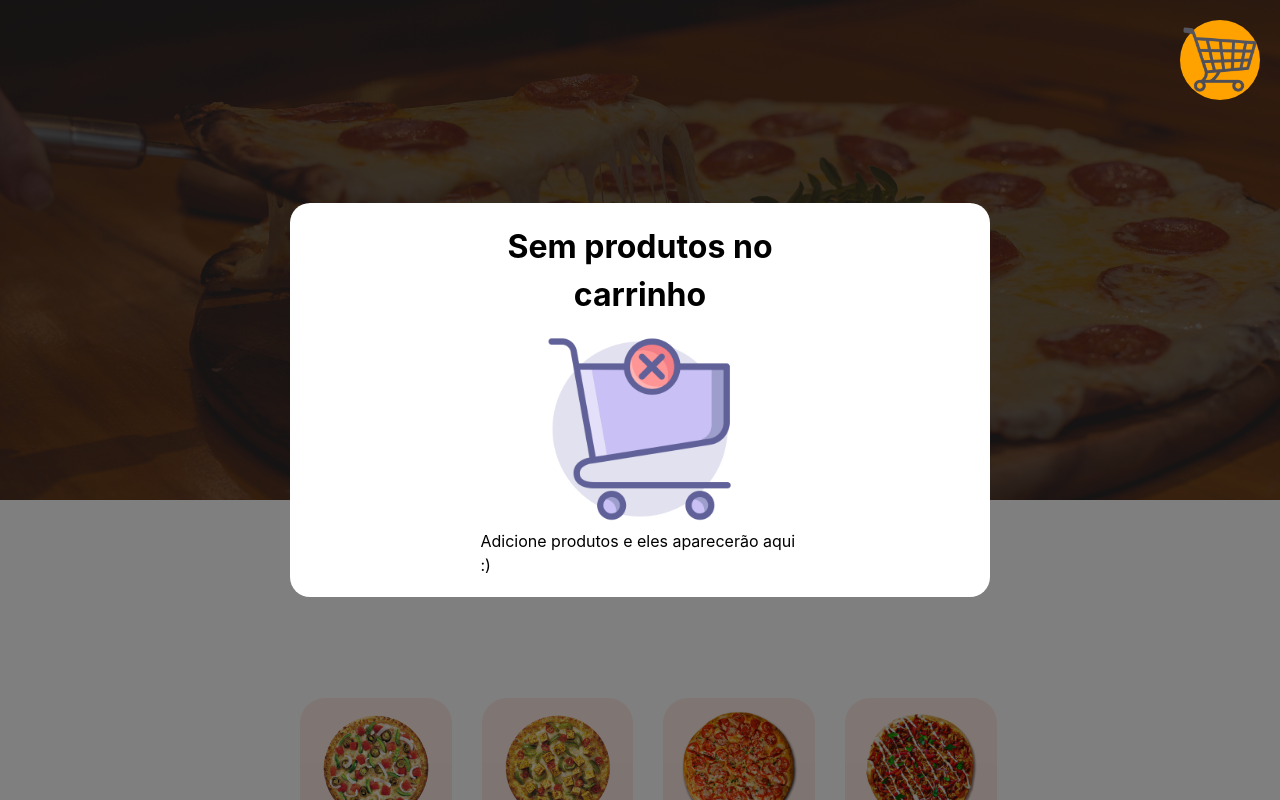
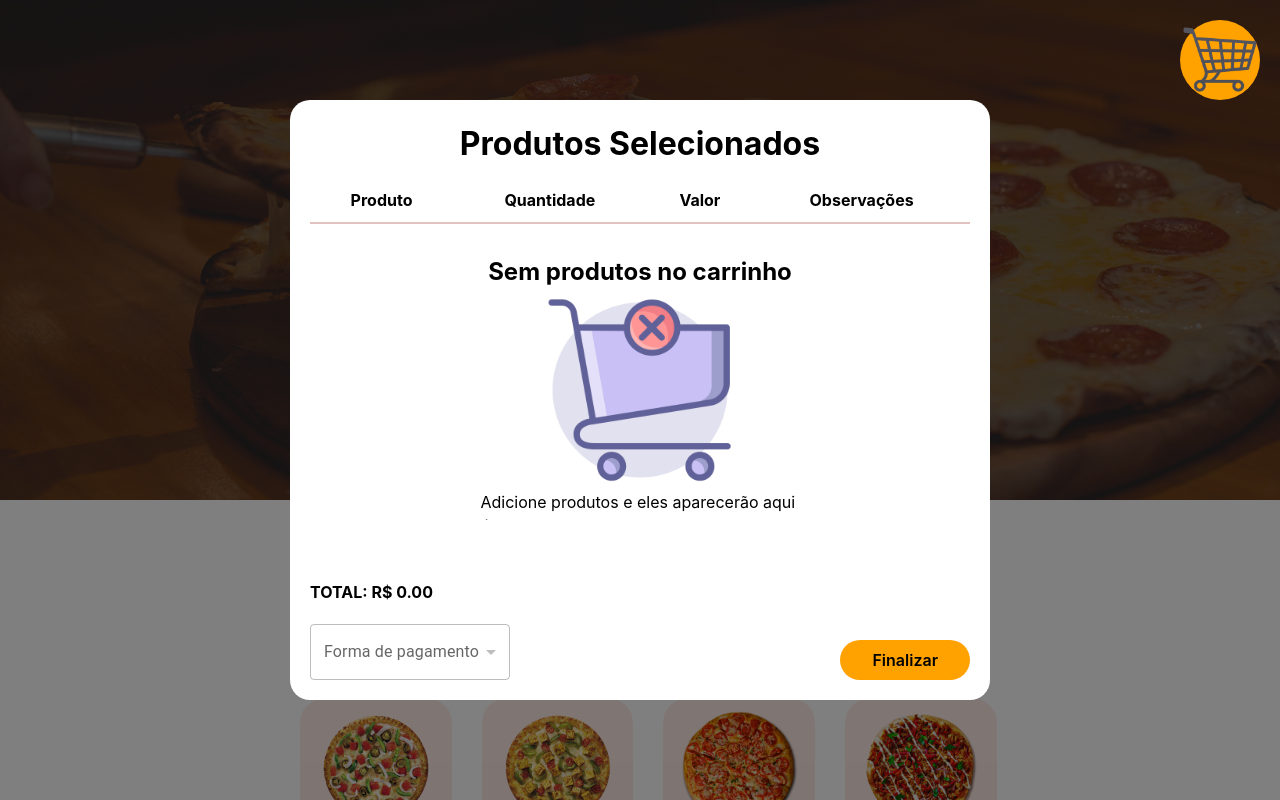
Before and after one commit to GabrielMoslaves/pizza-store, a React (Create React App) app: page / in a window 1280 px wide. Both pictures are taken after a click on the element 1220 px from the left and 60 px from the top of the page. Shown: the top 800 px of the page. Built offline with nearby package versions, Linux system fonts and the light colour scheme.

Commit message:
adjusting empty state

```diff
--- a/src/Sections/CartModal/index.js
+++ b/src/Sections/CartModal/index.js
@@ -8,6 +8,8 @@ import MenuItem from "@mui/material/MenuItem";
 import { FormControl, InputLabel, TextField } from "@mui/material";
 import { useState } from "react";
 import EmptyState from "../../components/EmptyState";
+import Box from "../../components/Box";
+import { toast } from "react-hot-toast";
 
 const CartModal = () => {
   const { setOpenModal } = useOpener();
@@ -79,10 +81,6 @@ const CartModal = () => {
     setSelectedProducts(newArray);
   };
 
-  const handleChange = (event) => {
-    setPaymentForm(event.target.value);
-  };
-
   const handleChangeObservations = (item, event) => {
     const newArray = selectedProducts.map((i) => {
       if (i.id === item.id) {
@@ -96,7 +94,9 @@ const CartModal = () => {
 
   console.log({ selectedProducts });
   const handleSubmit = () => {
-    if (needChange && change < totalPrice) {
+    if (selectedProducts.length === 0) {
+      return toast.error("Carrinho vazio!");
+    } else if (needChange && change < totalPrice) {
       Swal.fire({
         icon: "error",
         title: "Ops...",
@@ -135,10 +135,7 @@ const CartModal = () => {
   return (
     <div className={styles.background} onClick={handleOutsideClick}>
       <div className={styles.cartContainer}>
-        {selectedProducts.length === 0 ? (
-          <EmptyState />
-        ) : (
-          <>
+        <div className={styles.tableContainer}>
           <h1>Produtos Selecionados</h1>
           <table className={styles.cartTable}>
             <thead>
@@ -149,7 +146,7 @@ const CartModal = () => {
                 <th>Observações</th>
               </tr>
             </thead>
-              <tbody className={styles.row}>
+            <tbody>
               {selectedProducts?.map((item) => {
                 return (
                   <tr>
@@ -198,22 +195,36 @@ const CartModal = () => {
               })}
             </tbody>
           </table>
-            <div style={{ display: "flex", width: "100%" }}>
+          {selectedProducts.length === 0 && (
+            <Box
+              width="100%"
+              display="flex"
+              justifyContent="center"
+              alignItems="center"
+              paddingTop="30px"
+            >
+              <EmptyState />
+            </Box>
+          )}
+        </div>
+
+        <Box display="flex" width="100%">
           <div className={styles.footer}>
             <div className={styles.value}>
               TOTAL: R$ {totalPrice.toFixed(2)}
             </div>
-                <div style={{ minWidth: "200px" }}>
+            <Box minWidth={200}>
               <FormControl fullWidth>
                 <InputLabel id="demo-simple-select-label">
                   Forma de pagamento
                 </InputLabel>
                 <Select
+                  disabled={selectedProducts.length === 0}
                   labelId="demo-simple-select-label"
                   id="demo-simple-select"
                   label="Forma de pagamento"
                   value={paymentForm}
-                      onChange={handleChange}
+                  onChange={(event) => setPaymentForm(event.target.value)}
                 >
                   <MenuItem value="Cartão de crédito">
                     Cartão de crédito
@@ -221,27 +232,27 @@ const CartModal = () => {
                   <MenuItem value="Dinheiro">Dinheiro</MenuItem>
                 </Select>
               </FormControl>
-                </div>
+            </Box>
             {paymentForm === "Dinheiro" && (
-                  <div style={{ display: "flex", gap: "20px" }}>
+              <Box display="flex" gap={20}>
                 <p>Precisa de troco?</p>
-                    <div style={{ display: "flex", gap: "5px" }}>
+                <Box display="flex" gap={5}>
                   <input
                     checked={needChange}
                     type="radio"
                     onChange={(e) => setNeedChange(e.target.checked)}
                   />
                   <span>Sim</span>
-                    </div>
-                    <div style={{ display: "flex", gap: "5px" }}>
+                </Box>
+                <Box display="flex" gap={5}>
                   <input
                     checked={!needChange}
                     type="radio"
                     onChange={(e) => setNeedChange(!e.target.checked)}
                   />
                   <span>Não</span>
-                    </div>
-                  </div>
+                </Box>
+              </Box>
             )}
             {needChange && paymentForm === "Dinheiro" && (
               <TextField
@@ -253,20 +264,20 @@ const CartModal = () => {
               />
             )}
           </div>
-              <div
-                style={{
-                  paddingTop: "10px",
-                  display: "flex",
-                  justifyContent: "end",
-                  alignItems: "end",
-                  width: "100%",
-                }}
+          <Box
+            display="flex"
+            paddingTop={10}
+            justifyContent="end"
+            alignItems="end"
+            width="100%"
           >
-                <Button onClick={() => handleSubmit()} text="Finalizar" />
-              </div>
-            </div>
-          </>
-        )}
+            <Button
+              // disabled={selectedProducts.length === 0}
+              onClick={() => handleSubmit()}
+              text="Finalizar"
+            />
+          </Box>
+        </Box>
       </div>
     </div>
   );
--- a/src/Sections/CartModal/styles.module.scss
+++ b/src/Sections/CartModal/styles.module.scss
@@ -12,13 +12,20 @@
   .cartContainer {
     border-radius: 20px;
     min-width: 700px;
+    height: 600px;
     margin: 0 auto;
     padding: 20px;
     background-color: #ffffff;
     align-items: center;
     display: flex;
     flex-direction: column;
-    justify-content: center;
+    justify-content: space-between;
+
+    .tableContainer {
+      max-height: 400px;
+      overflow: auto;
+      width: 100%;
+    }
 
     h1 {
       padding-bottom: 10px;
@@ -28,10 +35,6 @@
       width: 100%;
       border-collapse: collapse;
       background-color: #ffffff;
-      overflow: auto;
-      overflow-y: auto;
-      max-height: 100px;
-      overflow-y: scroll;
 
       th,
       td {
--- /dev/null
+++ b/src/components/Box/index.js
@@ -0,0 +1,34 @@
+const Box = ({
+  display,
+  padding,
+  width,
+  gap,
+  justifyContent,
+  alignItems,
+  paddingBottom,
+  paddingTop,
+  children,
+  maxWidth,
+  minWidth,
+}) => {
+  return (
+    <div
+      style={{
+        display,
+        padding,
+        width,
+        gap,
+        justifyContent,
+        alignItems,
+        paddingBottom,
+        paddingTop,
+        maxWidth,
+        minWidth,
+      }}
+    >
+      {children}
+    </div>
+  );
+};
+
+export default Box;
--- a/src/components/EmptyState/index.js
+++ b/src/components/EmptyState/index.js
@@ -4,7 +4,7 @@ import styles from "./styles..module.scss";
 const EmptyState = () => {
   return (
     <div className={styles.container}>
-      <h1>Sem produtos no carrinho</h1>
+      <h2>Sem produtos no carrinho</h2>
       <img width={200} src="/empty-cart.png" alt="carrinho-vazio" />
       <p>Adicione produtos e eles aparecerão aqui :)</p>
     </div>
--- a/src/components/EmptyState/styles..module.scss
+++ b/src/components/EmptyState/styles..module.scss
@@ -2,7 +2,7 @@
   max-width: 319px;
   display: flex;
   align-items: center;
-  justify-content: center;
+  justify-content: space-evenly;
   flex-direction: column;
   background-color: #ffffff;
 }
```
Lines whose indentation alone changed are shown as unchanged.
